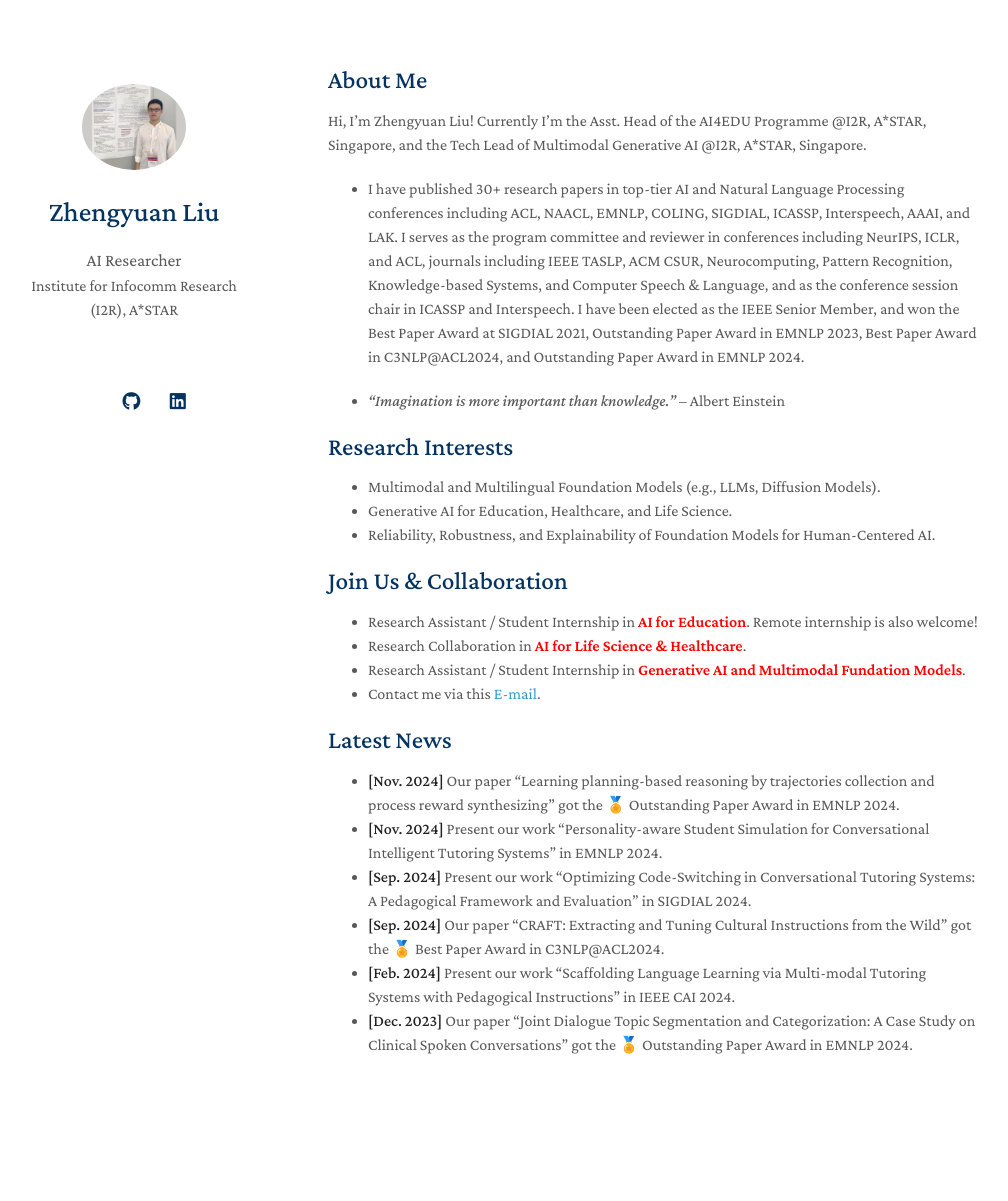
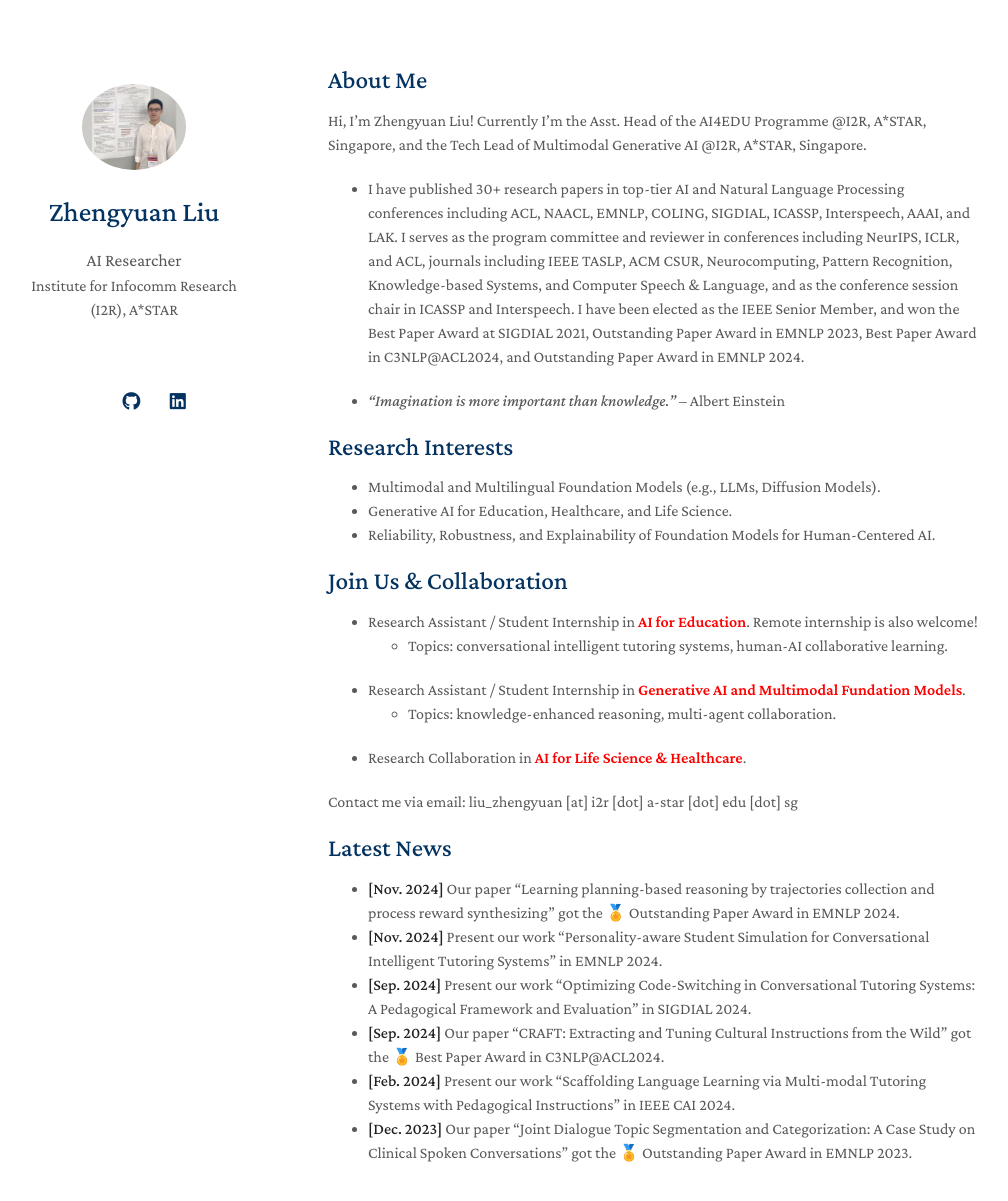
Before and after one commit to seq-to-mind/seq-to-mind.github.io, a Jekyll site: the page built from index.md, in a window 1280 px wide and 1259 px high. Shown: the top 1201 px of the window, without its empty margins (142-1150 px from the left). Built offline with Jekyll 4.4.1, drawn with Linux system fonts in a browser that asks for light colours; a style sheet for code colours, icons or effects is not loaded; our own code applies the rules of GitHub Pages for plain Markdown files.

Commit message:
Update index.md

```diff
--- a/index.md
+++ b/index.md
@@ -19,9 +19,12 @@ Hi, I'm Zhengyuan Liu! Currently I'm the Asst. Head of the AI4EDU Programme @I2R
 ## Join Us & Collaboration
 
 - Research Assistant / Student Internship in <b><font color=red>AI for Education</font></b>. Remote internship is also welcome!
+	- Topics: conversational intelligent tutoring systems, human-AI collaborative learning.
+- Research Assistant / Student Internship in <b><font color=red>Generative AI and Multimodal Fundation Models</font></b>.
+	- Topics: knowledge-enhanced reasoning, multi-agent collaboration.
 - Research Collaboration in <b><font color=red>AI for Life Science & Healthcare</font></b>.
-- Research Assistant / Student Internship in <b><font color=red>Generative AI and Multimodal Fundation Models</font></b>.
-- Contact me via this [E-mail](mailto:liu_zhengyuan@i2r.a-star.edu.sg).
+
+Contact me via email: liu_zhengyuan [at] i2r [dot] a-star [dot] edu [dot] sg
 
 ## Latest News
 
@@ -30,7 +33,7 @@ Hi, I'm Zhengyuan Liu! Currently I'm the Asst. Head of the AI4EDU Programme @I2R
 - **[Sep. 2024]** Present our work "Optimizing Code-Switching in Conversational Tutoring Systems: A Pedagogical Framework and Evaluation" in SIGDIAL 2024.
 - **[Sep. 2024]** Our paper "CRAFT: Extracting and Tuning Cultural Instructions from the Wild" got the 🏅 Best Paper Award in C3NLP@ACL2024.
 - **[Feb. 2024]** Present our work "Scaffolding Language Learning via Multi-modal Tutoring Systems with Pedagogical Instructions" in IEEE CAI 2024.
-- **[Dec. 2023]** Our paper "Joint Dialogue Topic Segmentation and Categorization: A Case Study on Clinical Spoken Conversations" got the 🏅 Outstanding Paper Award in EMNLP 2024.
+- **[Dec. 2023]** Our paper "Joint Dialogue Topic Segmentation and Categorization: A Case Study on Clinical Spoken Conversations" got the 🏅 Outstanding Paper Award in EMNLP 2023.
 
 <!-- {% include_relative _includes/publications.md %} -->
 
```
